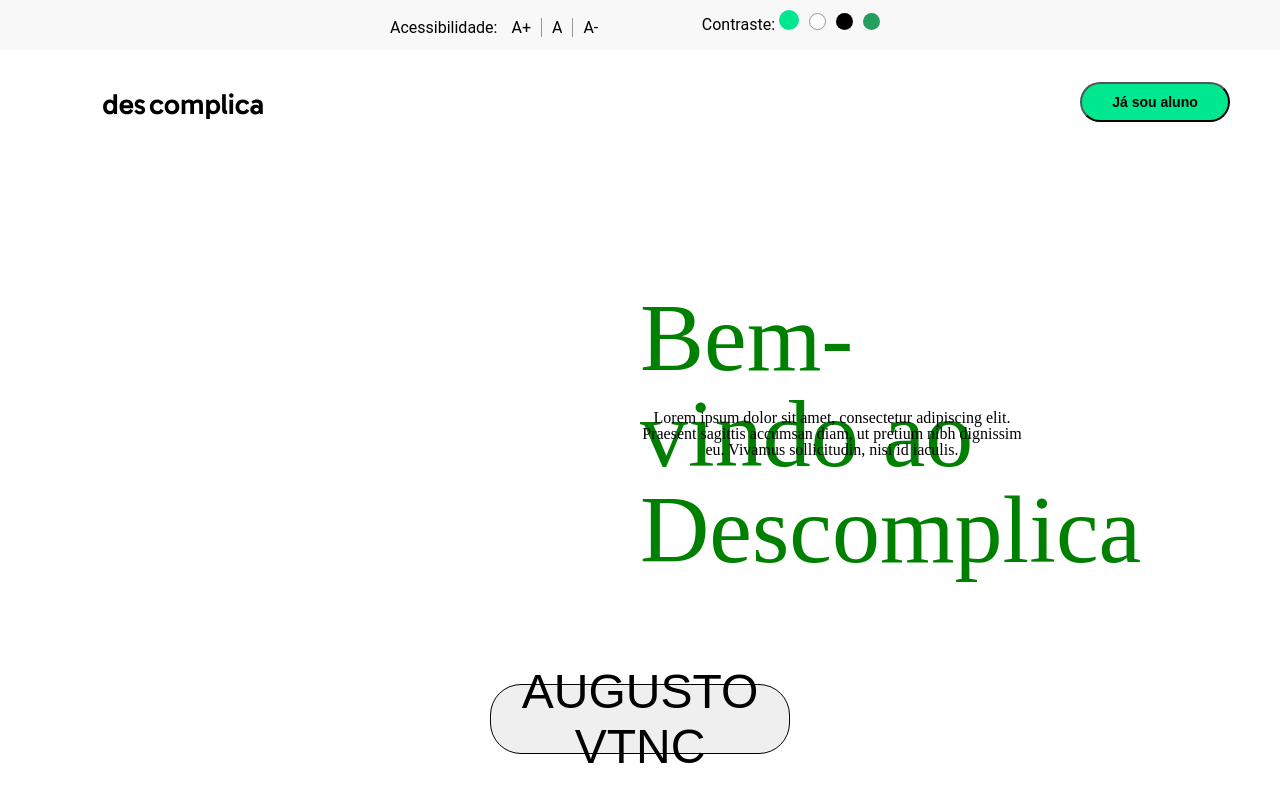
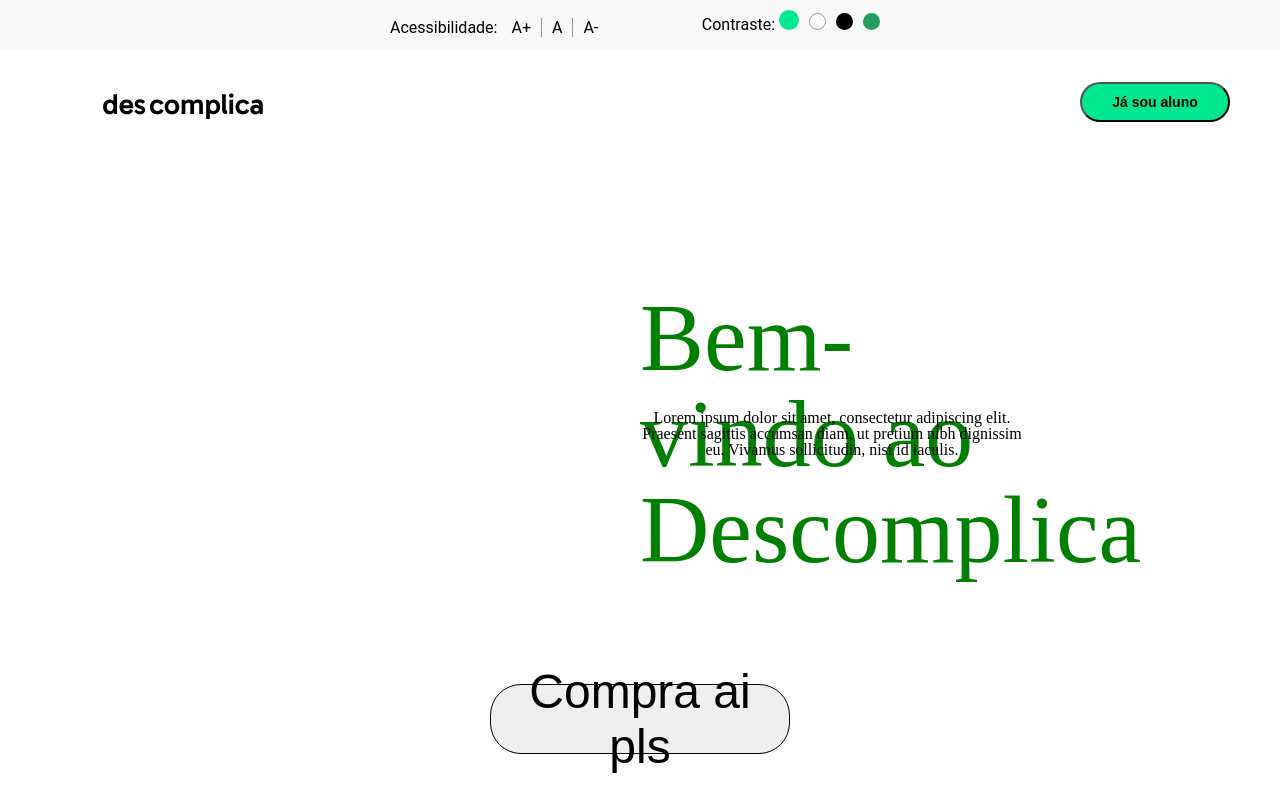
Before and after one commit to NetoEduardo/hackathon-desco-wc, a React (Create React App) app in the folder project/: page / in a window 1280 px wide. Shown: the top 800 px of the page. Built offline with nearby package versions, Linux system fonts and the light colour scheme.

Commit message:
Button fix

```diff
--- a/project/src/components/hero/index.js
+++ b/project/src/components/hero/index.js
@@ -26,7 +26,7 @@
           <h1 className='h1-title-hero'>Bem-vindo ao <span className='descomplica-name'>Descomplica</span> </h1>
           <h2 className='h2-subtitle-hero'>Lorem ipsum dolor sit amet, consectetur adipiscing elit. Praesent sagittis accumsan diam, ut pretium nibh dignissim eu. Vivamus sollicitudin, nisi id iaculis.</h2>
         </div>
-        <button className='cta-hero' onClick={this.props.onClick}>AUGUSTO VTNC</button>
+        <button className='cta-hero' onClick={this.props.onClick}>Compra ai pls</button>
       </div>
     </React.Fragment>
   );
```
